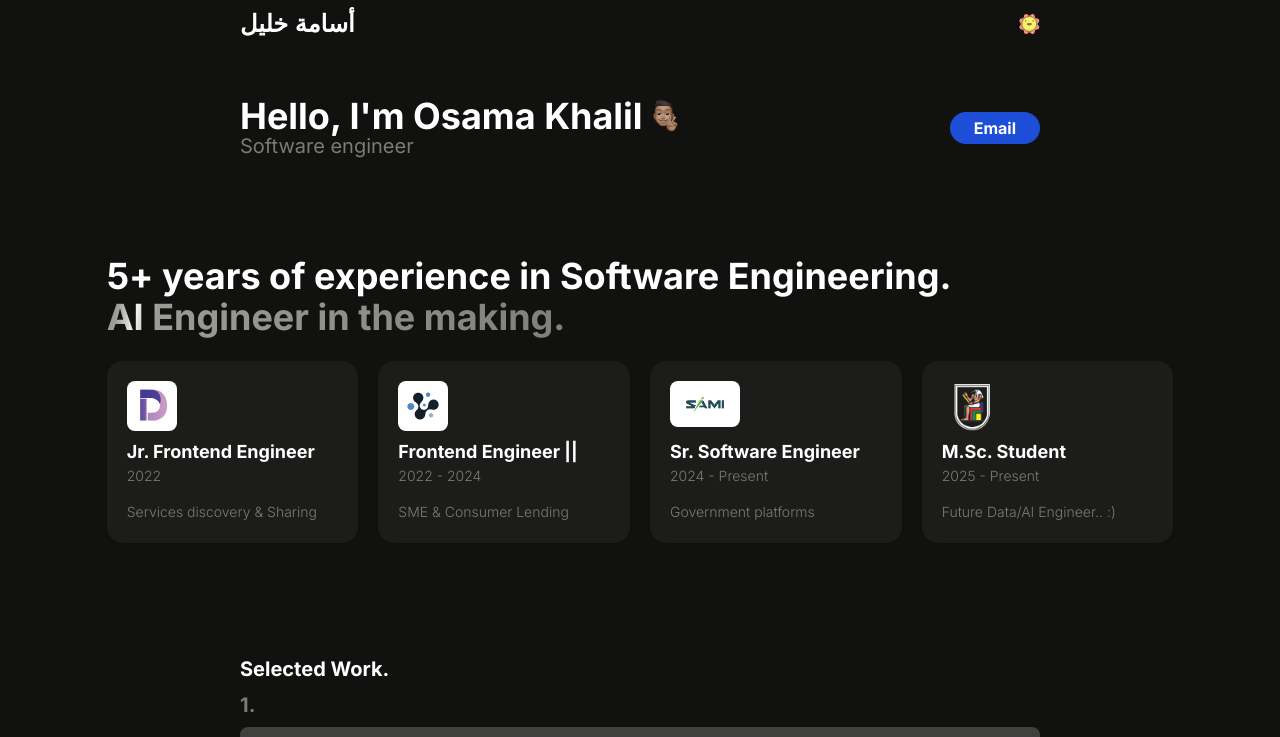
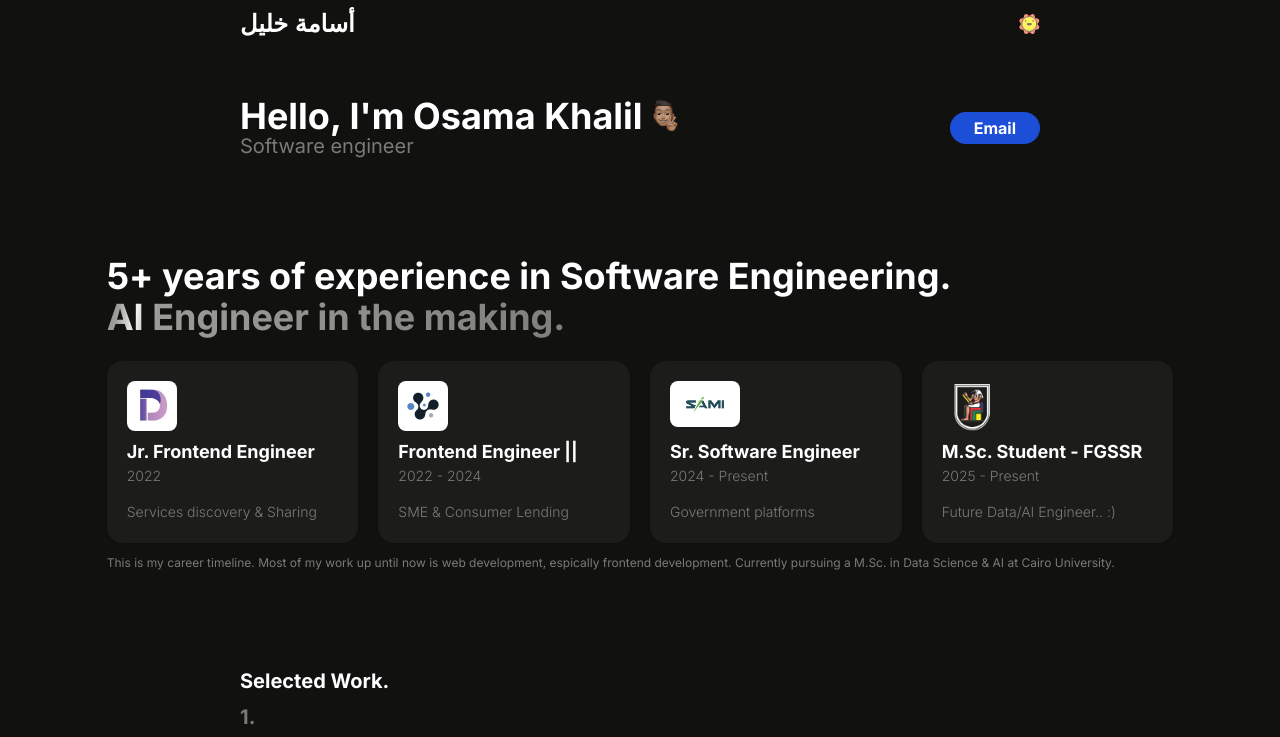
Before and after one commit to OsamaKhalilMohamed/Portfolio, a Next.js app: page / in a window 1280 px wide. Shown: the top 737 px of the page. Built offline with nearby package versions, Linux system fonts and the light colour scheme; a web font is replaced by a local one.

Commit message:
sa2altney

```diff
--- a/src/pages/index.tsx
+++ b/src/pages/index.tsx
@@ -265,12 +265,17 @@ export default function Home({
               <MiniCard
                 src={cailogo}
                 description="digitopia"
-                title="M.Sc. Student"
+                title="M.Sc. Student - FGSSR"
                 subTitle="Future Data/AI Engineer.. :)"
                 size={60}
                 workYear="2025 - Present"
               />{" "}
             </div>
+            <p className="-mt-1 text-xs text-[#7A7B77]">
+              This is my career timeline. Most of my work up until now is web
+              development, espically frontend development. Currently pursuing a
+              M.Sc. in Data Science & AI at Cairo University.
+            </p>{" "}
           </div>
 
           {/** Selected work */}
```
